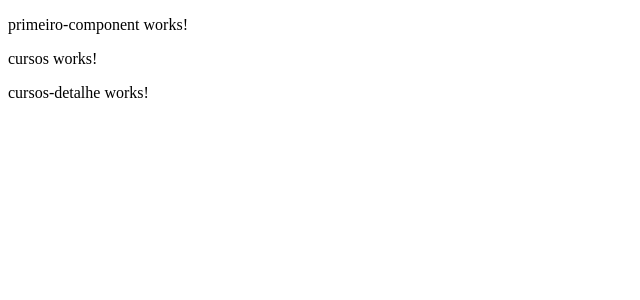
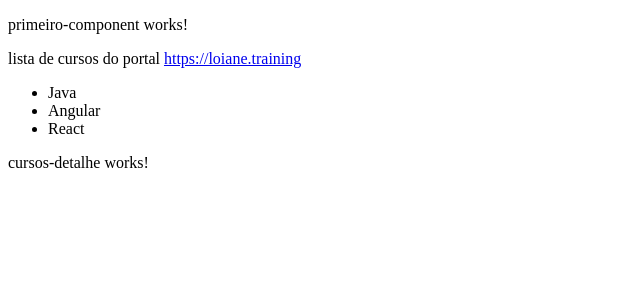
Before and after one commit to otaviothor/app-iniciando-angular, an Angular app: page / in a window 1280 px wide. Shown: the top 300 px of the page, without its empty margins (0-640 px from the left). Built offline with nearby package versions, Linux system fonts and the light colour scheme.

Commit message:
feat: working w/ services

```diff
--- a/src/app/cursos/cursos.component.html
+++ b/src/app/cursos/cursos.component.html
@@ -1,3 +1,10 @@
-<p>cursos works!</p>
+<p>
+  lista de cursos do portal
+  <a [href]="portalName" target="_blank">{{ portalName }}</a>
+</p>
+
+<ul>
+  <li *ngFor="let courses of courses">{{ courses }}</li>
+</ul>
 
 <app-cursos-detalhe></app-cursos-detalhe>
--- a/src/app/cursos/cursos.component.ts
+++ b/src/app/cursos/cursos.component.ts
@@ -1,15 +1,20 @@
 import { Component, OnInit } from '@angular/core';
+import { CoursesService } from '../services/courses/courses.service';
 
 @Component({
   selector: 'app-cursos',
   templateUrl: './cursos.component.html',
-  styleUrls: ['./cursos.component.scss']
+  styleUrls: ['./cursos.component.scss'],
 })
 export class CursosComponent implements OnInit {
+  public portalName: string = '';
+  public courses: string[] = [];
 
-  constructor() { }
+  constructor(private coursesService: CoursesService) {
+    this.portalName = 'https://loiane.training';
+  }
 
   ngOnInit(): void {
+    this.courses = this.coursesService.getCourses();
   }
-
 }
--- /dev/null
+++ b/src/app/services/courses/courses.service.ts
@@ -0,0 +1,12 @@
+import { Injectable } from '@angular/core';
+
+@Injectable({
+  providedIn: 'root',
+})
+export class CoursesService {
+  constructor() {}
+
+  getCourses(): string[] {
+    return ['Java', 'Angular', 'React'];
+  }
+}
```
Also changed, not shown: 1 other file (tests, documents, lock files or other folders).
